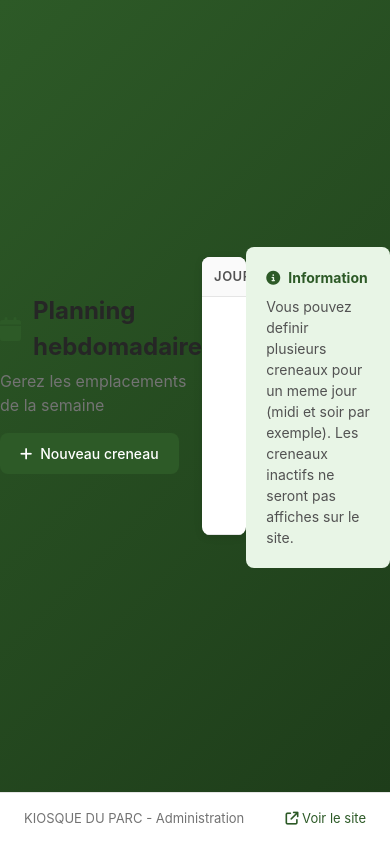
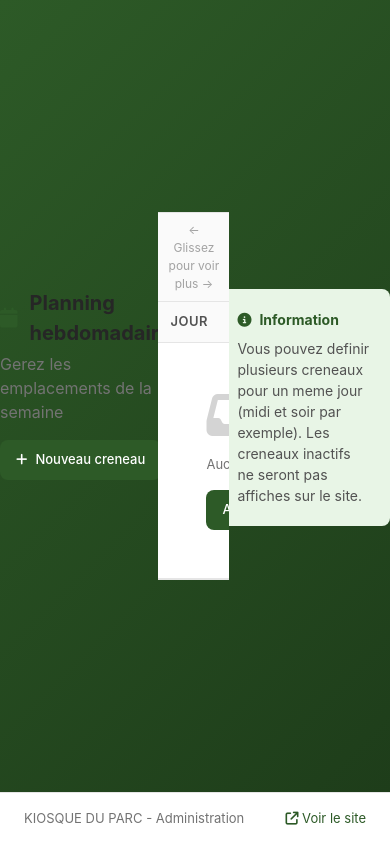
Before and after one commit to Amir-tbl/KIOSQUES, a FastAPI app: template kiosque_du_parc/backend/templates/admin/schedule_list.html in a window 390 px wide. Run offline with FastAPI, Linux system fonts and the light colour scheme; the template is opened without the code that fills it, so the values that code supplies are empty.

Commit message:
responsivité

```diff
--- a/kiosque_du_parc/backend/static/admin.css
+++ b/kiosque_du_parc/backend/static/admin.css
@@ -429,6 +429,32 @@
     border-radius: var(--radius);
     box-shadow: var(--shadow);
     overflow: hidden;
+    position: relative;
+}
+
+/* Wrapper pour scroll horizontal */
+.table-scroll {
+    overflow-x: auto;
+    -webkit-overflow-scrolling: touch;
+    scroll-behavior: smooth;
+}
+
+/* Masquer la scrollbar sur desktop mais garder le scroll */
+.table-scroll::-webkit-scrollbar {
+    height: 8px;
+}
+
+.table-scroll::-webkit-scrollbar-track {
+    background: var(--gray-100);
+}
+
+.table-scroll::-webkit-scrollbar-thumb {
+    background: var(--gray-300);
+    border-radius: 4px;
+}
+
+.table-scroll::-webkit-scrollbar-thumb:hover {
+    background: var(--gray-400);
 }
 
 .data-table {
@@ -977,6 +1003,12 @@
         padding: 12px 0 0;
         margin-top: 12px;
         border-top: 1px solid var(--gray-200);
+        scrollbar-width: none;
+        -ms-overflow-style: none;
+    }
+
+    .nav-links::-webkit-scrollbar {
+        display: none;
     }
 
     .nav-link {
@@ -996,16 +1028,154 @@
         flex-direction: column;
     }
 
-    .data-table {
+    /* Tables responsive avec scroll horizontal */
+    .table-container {
+        margin: 0 -12px;
+        border-radius: 0;
+        box-shadow: none;
+        border-top: 1px solid var(--gray-200);
+        border-bottom: 1px solid var(--gray-200);
+    }
+
+    .table-scroll {
+        scrollbar-width: none;
+        -ms-overflow-style: none;
+    }
+
+    .table-scroll::-webkit-scrollbar {
+        display: none;
+    }
+
+    .data-table,
+    .admin-table {
+        font-size: 13px;
+        min-width: 600px;
+    }
+
+    .data-table th,
+    .data-table td,
+    .admin-table th,
+    .admin-table td {
+        padding: 10px 12px;
+        white-space: nowrap;
+    }
+
+    .actions {
+        flex-direction: row;
+        gap: 4px;
+    }
+
+    .actions .btn-small {
+        padding: 6px 10px;
+    }
+
+    /* Indicateur de scroll */
+    .table-container::before {
+        content: '← Glissez pour voir plus →';
+        display: block;
+        text-align: center;
+        padding: 8px;
+        font-size: 12px;
+        color: var(--gray-400);
+        background: var(--gray-50);
+        border-bottom: 1px solid var(--gray-200);
+    }
+
+    /* Stats grid */
+    .stats-grid {
+        grid-template-columns: repeat(2, 1fr);
+        gap: 12px;
+    }
+
+    .stat-card {
+        padding: 16px;
+        flex-direction: column;
+        text-align: center;
+    }
+
+    .stat-icon {
+        width: 40px;
+        height: 40px;
+        font-size: 16px;
+    }
+
+    .stat-value {
+        font-size: 24px;
+    }
+
+    /* Admin main */
+    .admin-main {
+        padding: 16px;
+    }
+
+    /* Message view */
+    .message-meta {
+        grid-template-columns: 1fr;
+    }
+
+    .message-header {
+        padding: 16px;
+    }
+
+    .message-body {
+        padding: 16px;
+    }
+
+    .message-actions {
+        flex-direction: column;
+    }
+
+    /* Form container */
+    .form-container {
+        padding: 20px;
+    }
+}
+
+/* Extra small screens */
+@media (max-width: 480px) {
+    .admin-nav {
+        padding: 10px;
+    }
+
+    .nav-brand {
+        font-size: 16px;
+    }
+
+    .nav-brand i {
+        font-size: 20px;
+    }
+
+    .page-header h1 {
+        font-size: 20px;
+    }
+
+    .stats-grid {
+        grid-template-columns: 1fr;
+    }
+
+    .dashboard-sections {
+        grid-template-columns: 1fr;
+    }
+
+    .btn {
+        padding: 10px 16px;
         font-size: 13px;
     }
 
-    .data-table th,
-    .data-table td {
-        padding: 10px 12px;
+    .data-table,
+    .admin-table {
+        min-width: 500px;
     }
 
-    .actions {
-        flex-direction: column;
+    .login-card {
+        padding: 24px;
+    }
+
+    .login-header i {
+        font-size: 36px;
+    }
+
+    .login-header h1 {
+        font-size: 20px;
     }
 }
--- a/kiosque_du_parc/backend/templates/admin/messages_list.html
+++ b/kiosque_du_parc/backend/templates/admin/messages_list.html
@@ -10,6 +10,7 @@
 
 {% if messages %}
 <div class="table-container">
+    <div class="table-scroll">
     <table class="admin-table">
         <thead>
             <tr>
@@ -47,6 +48,7 @@
             {% endfor %}
         </tbody>
     </table>
+    </div>
 </div>
 {% else %}
 <div class="empty-state">
--- a/kiosque_du_parc/backend/templates/admin/products_list.html
+++ b/kiosque_du_parc/backend/templates/admin/products_list.html
@@ -14,6 +14,7 @@
 </div>
 
 <div class="table-container">
+    <div class="table-scroll">
     <table class="data-table">
         <thead>
             <tr>
@@ -79,5 +80,6 @@
             {% endfor %}
         </tbody>
     </table>
+    </div>
 </div>
 {% endblock %}
--- a/kiosque_du_parc/backend/templates/admin/schedule_list.html
+++ b/kiosque_du_parc/backend/templates/admin/schedule_list.html
@@ -14,6 +14,7 @@
 </div>
 
 <div class="table-container">
+    <div class="table-scroll">
     <table class="data-table">
         <thead>
             <tr>
@@ -61,6 +62,7 @@
             {% endfor %}
         </tbody>
     </table>
+    </div>
 </div>
 
 <div class="info-box">
```
